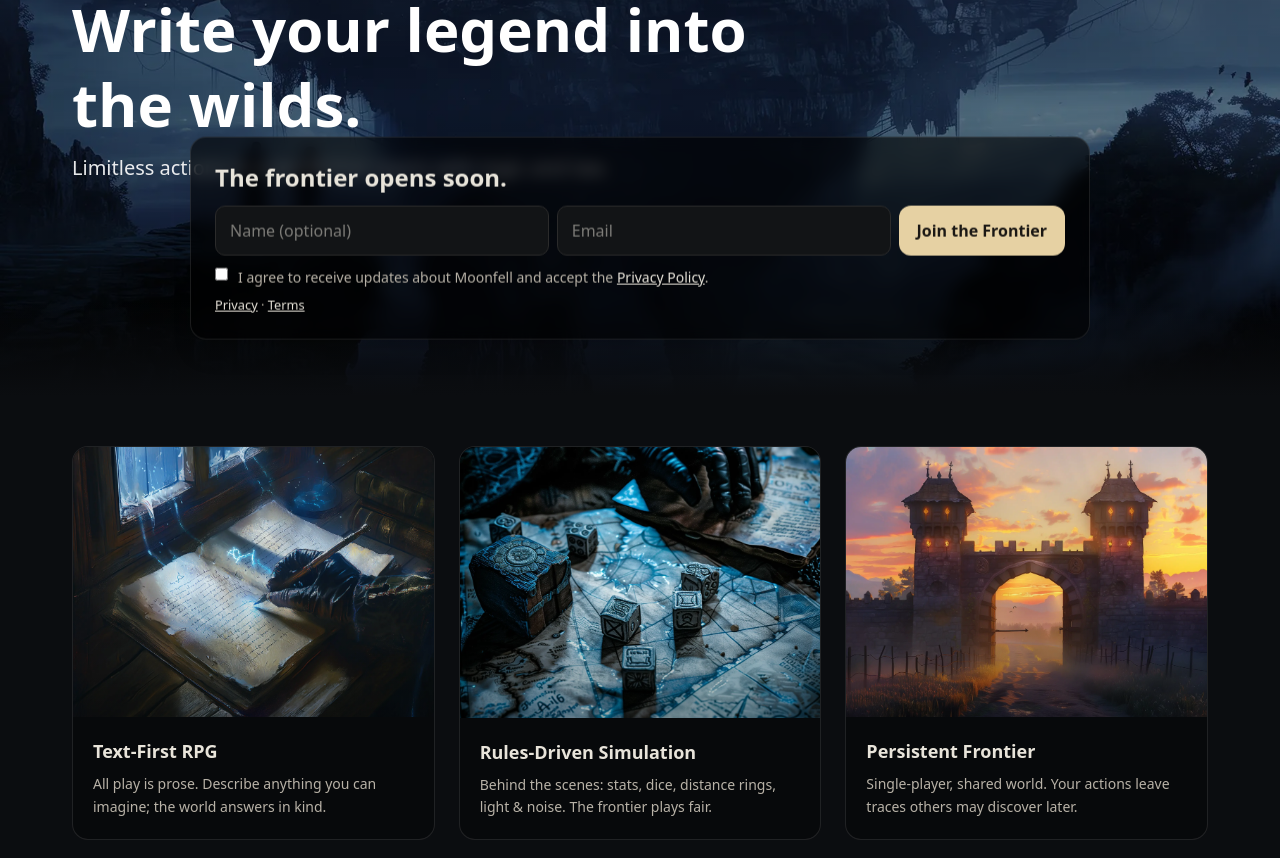
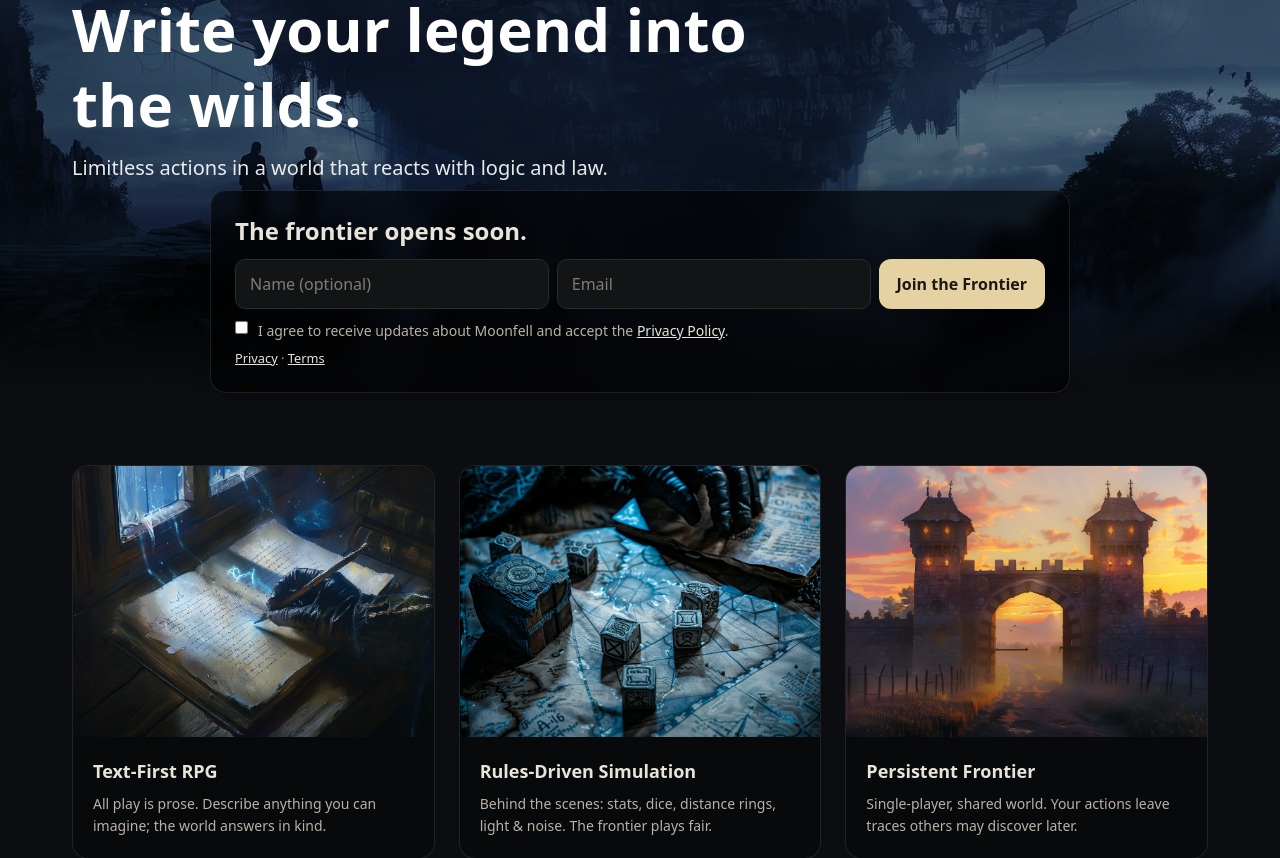
Before and after one commit to terryjlee86/moonfell-landing, a Next.js app: page / in a window 1280 px wide. Shown: the part 180-1038 px from the top of the page. Built offline with nearby package versions, Linux system fonts and the light colour scheme.

Commit message:
update so sign up ins't overalpping hero

```diff
--- a/src/pages/index.tsx
+++ b/src/pages/index.tsx
@@ -64,10 +64,7 @@ export default function Home() {
       utm,
       hp: f.website.value, // honeypot
     };
-    if (data.hp) { // pretend success for bots
-      setStatus("ok");
-      return;
-    }
+    if (data.hp) { setStatus("ok"); return; }
     try {
       const r = await fetch("/api/subscribe", {
         method: "POST",
@@ -101,7 +98,6 @@ export default function Home() {
               sizes="100vw"
               className="object-cover"
             />
-            {/* readability */}
             <div className="absolute inset-0 bg-gradient-to-b from-black/55 via-black/35 to-black/70" />
           </div>
           {/* Mobile background */}
@@ -124,7 +120,6 @@ export default function Home() {
         {/* Foreground copy, pulled up over the image */}
         <div className="mx-auto max-w-[1200px] px-4 sm:px-6 lg:px-8 -mt-[48vh] md:-mt-[54vh] pb-10 md:pb-14">
           <div className="max-w-[720px]">
-            {/* Swap to logo if you’ve added /logo-moonfell.svg */}
             {/* <img src="/logo-moonfell.svg" alt="Moonfell" className="h-10 md:h-12 w-auto select-none" draggable={false}/> */}
             <div className="uppercase tracking-[0.14em] text-sm text-[var(--accent)] font-bold">Moonfell</div>
             <h1 className="mt-2 text-4xl sm:text-5xl md:text-6xl font-extrabold leading-tight text-white">
@@ -135,10 +130,10 @@ export default function Home() {
             </p>
           </div>
         </div>
+      </section>
 
-        {/* Signup card — centered, overlapping the fold */}
-        <div className="absolute left-1/2 bottom-0 translate-x-[-50%] translate-y-[50%] w-full px-4">
-          <section id="signup" className="mx-auto max-w-[900px]">
+      {/* ========================= SIGNUP (now its own section, aligned with features) ========================= */}
+      <section id="signup" className="mx-auto max-w-[900px] px-5 -mt-10 md:-mt-12 mb-8 md:mb-10">
         <div className="rounded-2xl border border-white/10 bg-black/60 backdrop-blur p-5 sm:p-6 shadow-xl">
           <h2 className="text-xl sm:text-2xl font-semibold">The frontier opens soon.</h2>
           {status === "ok" ? (
@@ -188,14 +183,9 @@ export default function Home() {
           </small>
         </div>
       </section>
-        </div>
-      </section>
-
-      {/* Spacer so features do not collide with the overlapping signup card */}
-      <div className="h-[140px] md:h-[160px]" />
 
       {/* ========================= FEATURES ========================= */}
-      <section className="py-10 sm:py-12">
+      <section className="py-6 sm:py-8">
         <div className="mx-auto max-w-[1200px] px-4 sm:px-6 lg:px-8">
           <div className="grid grid-cols-1 sm:grid-cols-2 lg:grid-cols-3 gap-6">
             {FEATURE_IMAGES.map((f) => (
```
Lines whose indentation alone changed are shown as unchanged.
